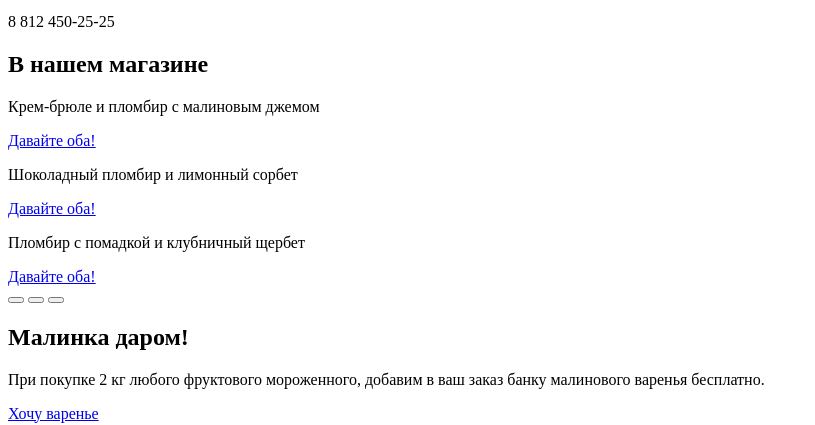
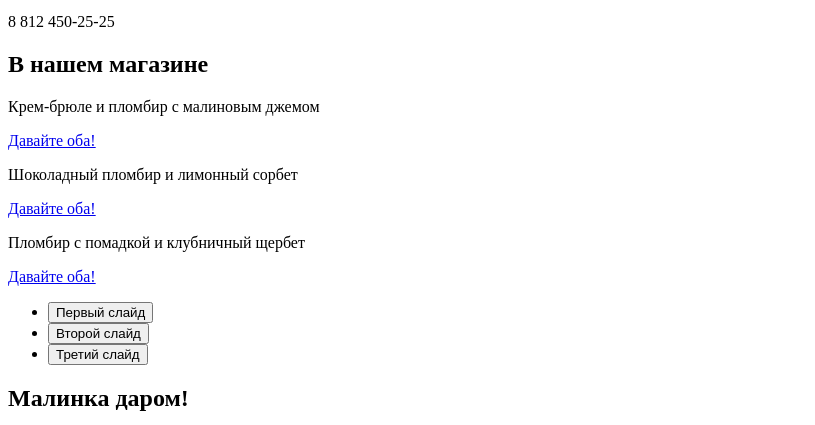
Before and after one commit to Umorph/gllacy, a plain HTML site: page index.html in a window 1280 px wide. Shown: the part 392-817 px from the top of the page, without its empty margins (0-815 px from the left). Drawn offline with Linux system fonts and the light colour scheme.

Commit message:
Фиксы кнопок слайдера

```diff
--- a/index.html
+++ b/index.html
@@ -50,9 +50,17 @@
                     <p>Пломбир с помадкой и клубничный щербет</p>
                     <a href="#" class="main-button">Давайте оба!</a>
                 </div>
-                <button class="button slider-button-1" type="button"></button>
-                <button class="button slider-button-2" type="button"></button>
-                <button class="button slider-button-3" type="button"></button>
+                <ul class="main-slider-switches">
+                    <li class="slider-radio">
+                        <button class="slider-button" type="button">Первый слайд</button>
+                    </li>
+                    <li class="slider-radio">
+                        <button class="slider-button" type="button">Второй слайд</button>
+                    </li>
+                    <li class="slider-radio">
+                        <button class="slider-button" type="button">Третий слайд</button>
+                    </li>
+                </ul>
             </section>
             <article class="main-banner main-banner-raspberry">
                 <h2>Малинка даром!</h2>
```
